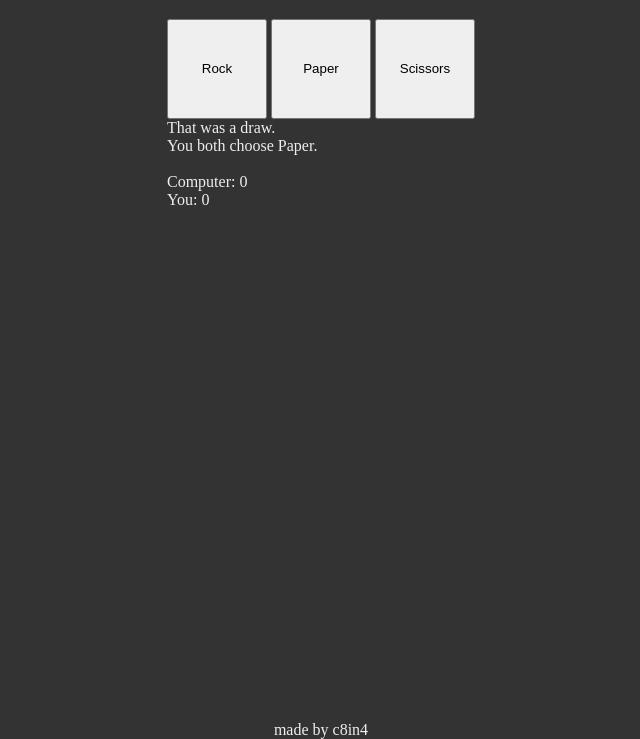
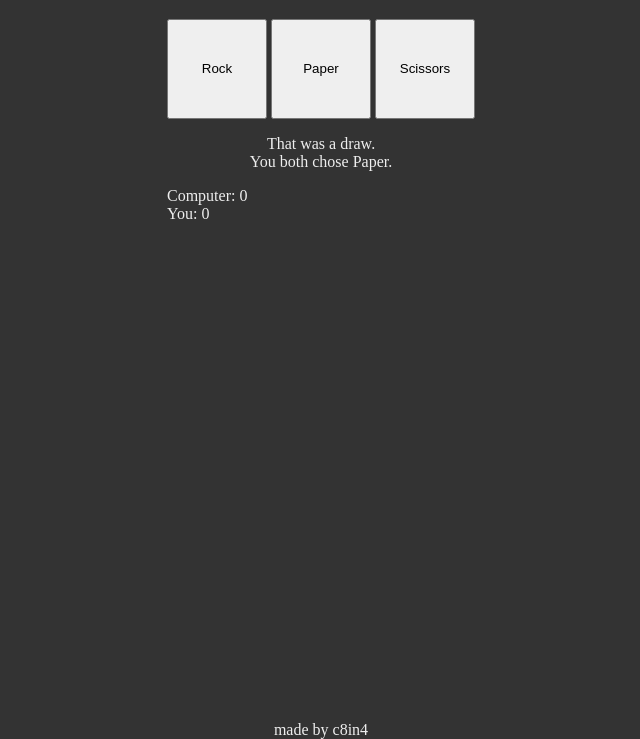
Before and after one commit to c8in4/rock-paper-scissors, a plain HTML site: page index.html in a window 1280 px wide. Both pictures are taken after a click on the element "Rock Paper Scissors". Shown: the part 61-800 px from the top of the page, without its empty margins (319-959 px from the left). Drawn offline with Linux system fonts and the light colour scheme.

Commit message:
Refactor index.html and script.js
Wrap text in "info div" into paragraphs.
Refactor script.js to handle above changes.

```diff
--- a/index.html
+++ b/index.html
@@ -21,10 +21,15 @@
             <button name="Scissors" id="scissorsButton">Scissors</button>
         </div>
 
-        <div id="scores">
-            Computer: 0
-            <br>
-            You: 0
+        <div>
+            <p class="text-align-center" id="info">
+                Click one of the buttons to make your choice.
+            </p>
+            <p>
+                Computer: <span id="computerScoreText">0</span>
+                <br>
+                You: <span id="userScoreText">0</span>
+            </p>
         </div>
     </main>
 
--- a/script.js
+++ b/script.js
@@ -5,7 +5,10 @@ let computerScore = 0;
 let userScore = 0;
 
 const buttons = document.querySelector("#buttons");
-const scoreBoard = document.querySelector("#scores");
+const roundInfo = document.querySelector("#info");
+const computerScoreText = document.querySelector("#computerScoreText");
+const userScoreText = document.querySelector("#userScoreText");
+
 
 buttons.addEventListener("click", (event) => {
     let choice = event.target.name;
@@ -32,7 +35,9 @@ function resetGame() {
     userChoice = "";
     computerScore = 0;
     userScore = 0;
-    scoreBoard.innerText = `Computer: ${computerScore}\nYou: ${userScore}`;
+    roundInfo.textContent = "Click one of the buttons to make your choice.";
+    computerScoreText.innerText = computerScore;
+    userScoreText.innerText = userScore;
     console.info("game reset")
     alert(`Scores have been reset.`);
 };
@@ -64,7 +69,7 @@ function compareChoices(user, pc) {
         message = `Computer won!\n${pc} beats ${user}.`;
         computerScore++;
     } else if (user === pc) {                               // draw
-        message = `That was a draw.\nYou both choose ${user}.`;
+        message = `That was a draw.\nYou both chose ${user}.`;
     } else {
         console.warn("nobody won and no draw?\nprobably user canned");
     }
@@ -76,7 +81,9 @@ function showScore(msg) {
     console.log(`Computer: ${computerScore}\nYou: ${userScore}`);
 
     if (userScore < 5 && computerScore < 5) {
-        scoreBoard.innerText = `${msg}\n\nComputer: ${computerScore}\nYou: ${userScore}`;
+        roundInfo.innerText = msg;
+        computerScoreText.innerText = computerScore;
+        userScoreText.innerText = userScore;
     } else {
         let winner = "";
         userScore === 5 ? winner = "You" : winner = "The Computer";
--- a/style.css
+++ b/style.css
@@ -33,4 +33,8 @@ main {
     height: 10rem;
 }
 
-/* outline: 1px solid red; */
+.text-align-center {
+    text-align: center;
+}
+
+outline: 1px solid red;
```
